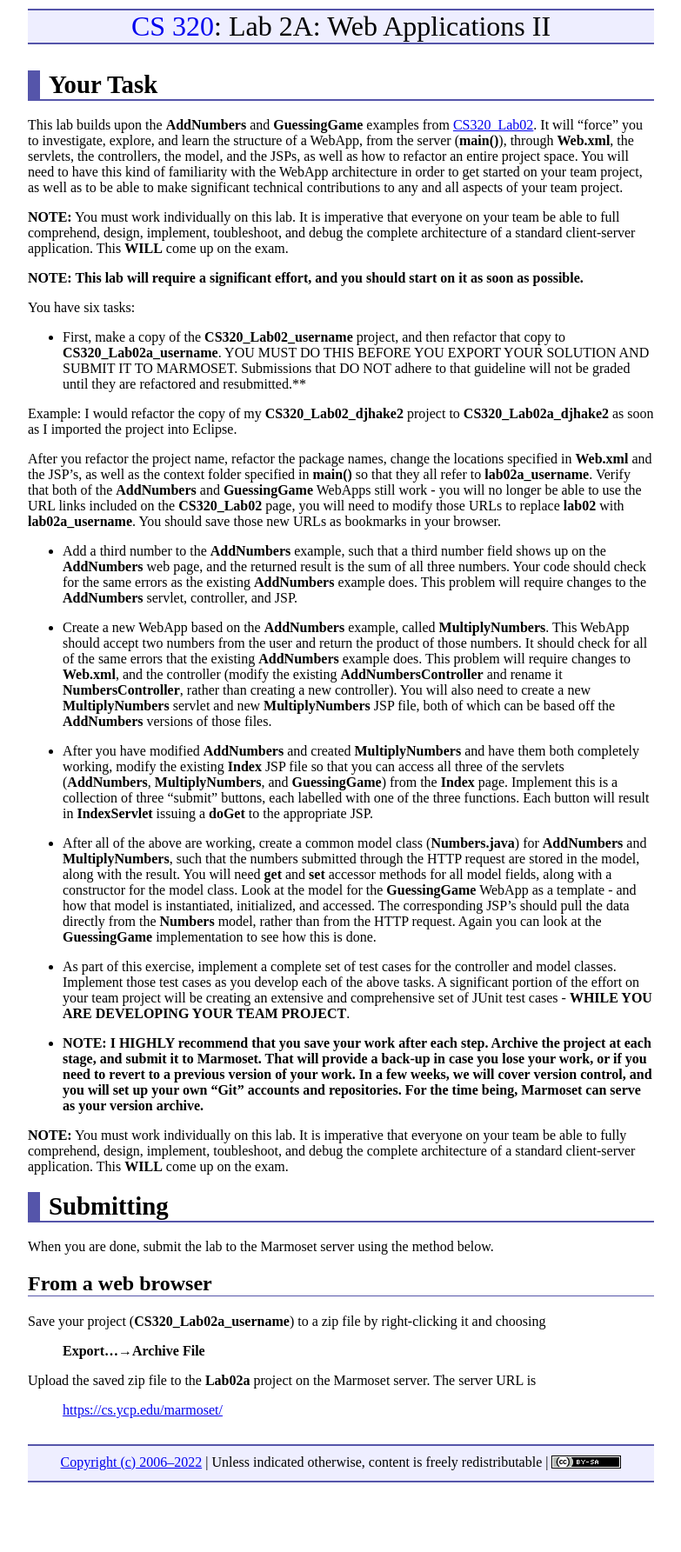
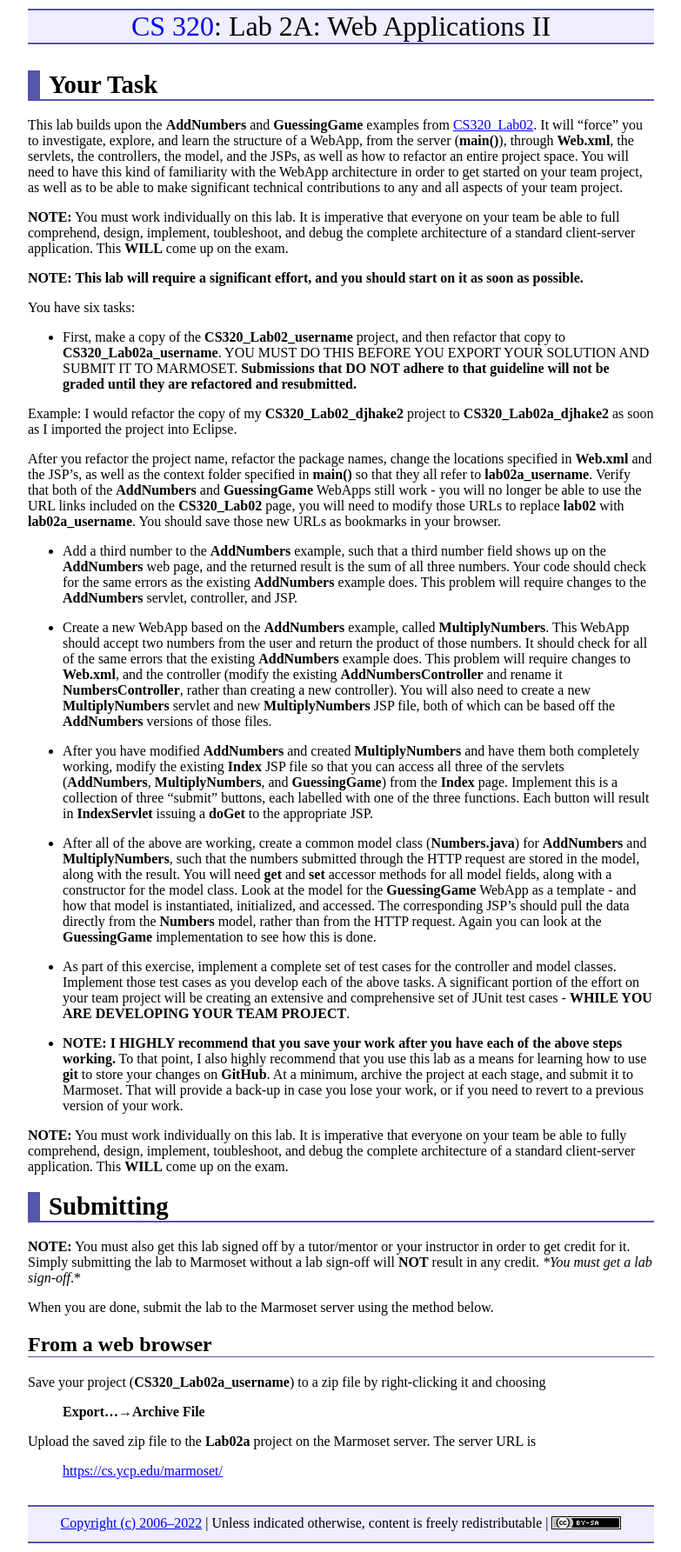
Before and after one commit to ycpcs/cs320-spring2022, a Jekyll site: the page built from labs/lab02a.md, in a window 1280 px wide. Shown: the whole page at 87% size, without its empty margins (248-1031 px from the left). Built offline with Jekyll 4.4.1, drawn with Linux system fonts in a browser that asks for light colours; before the commit the page ends 1715 px from its top, so only the background shows below that.

Commit message:
added note about sign-offs and using GitHUb to archive steps

```diff
--- a/labs/lab02a.md
+++ b/labs/lab02a.md
@@ -14,7 +14,7 @@ This lab builds upon the **AddNumbers** and **GuessingGame** examples from [CS32
 
 You have six tasks:
 
-* First, make a copy of the **CS320\_Lab02_username** project, and then refactor that copy to **CS320\_Lab02a\_username**.  YOU MUST DO THIS BEFORE YOU EXPORT YOUR SOLUTION AND SUBMIT IT TO MARMOSET.  Submissions that DO NOT adhere to that guideline will not be graded until they are refactored and resubmitted.**
+* First, make a copy of the **CS320\_Lab02_username** project, and then refactor that copy to **CS320\_Lab02a\_username**.  YOU MUST DO THIS BEFORE YOU EXPORT YOUR SOLUTION AND SUBMIT IT TO MARMOSET.  **Submissions that DO NOT adhere to that guideline will not be graded until they are refactored and resubmitted.**
 
 Example: I would refactor the copy of my **CS320\_Lab02\_djhake2** project to **CS320\_Lab02a\_djhake2** as soon as I imported the project into Eclipse.
 
@@ -30,12 +30,14 @@ After you refactor the project name, refactor the package names, change the loca
 
 * As part of this exercise, implement a complete set of test cases for the controller and model classes.  Implement those test cases as you develop each of the above tasks.  A significant portion of the effort on your team project will be creating an extensive and comprehensive set of JUnit test cases - **WHILE YOU ARE DEVELOPING YOUR TEAM PROJECT**.
 
-* **NOTE: I HIGHLY recommend that you save your work after each step.  Archive the project at each stage, and submit it to Marmoset.  That will provide a back-up in case you lose your work, or if you need to revert to a previous version of your work. In a few weeks, we will cover version control, and you will set up your own "Git" accounts and repositories.  For the time being, Marmoset can serve as your version archive.**
+* **NOTE: I HIGHLY recommend that you save your work after you have each of the above steps working.**  To that point, I also highly recommend that you use this lab as a means for learning how to use **git** to store your changes on **GitHub**.  At a minimum, archive the project at each stage, and submit it to Marmoset.  That will provide a back-up in case you lose your work, or if you need to revert to a previous version of your work.
 
 **NOTE:** You must work individually on this lab.  It is imperative that everyone on your team be able to fully comprehend, design, implement, toubleshoot, and debug the complete architecture of a standard client-server application.  This **WILL** come up on the exam.
 
 Submitting
 ==========
+
+**NOTE:** You must also get this lab signed off by a tutor/mentor or your instructor in order to get credit for it.  Simply submitting the lab to Marmoset without a lab sign-off will **NOT** result in any credit.  **You must get a lab sign-off*.*
 
 When you are done, submit the lab to the Marmoset server using the method below.
 
```
